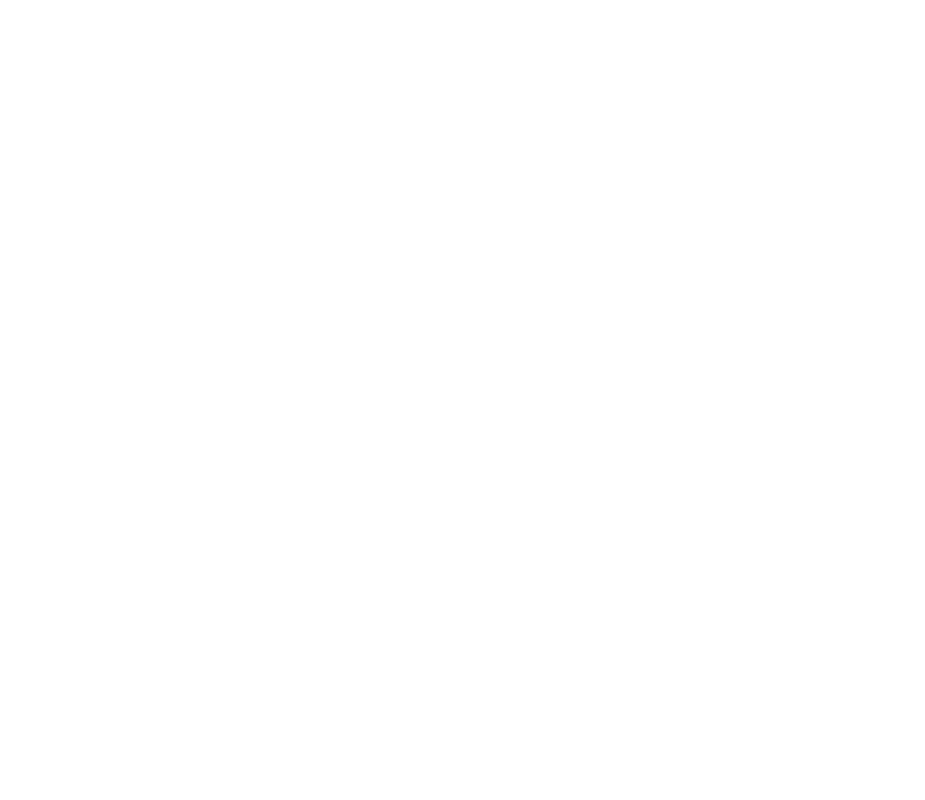
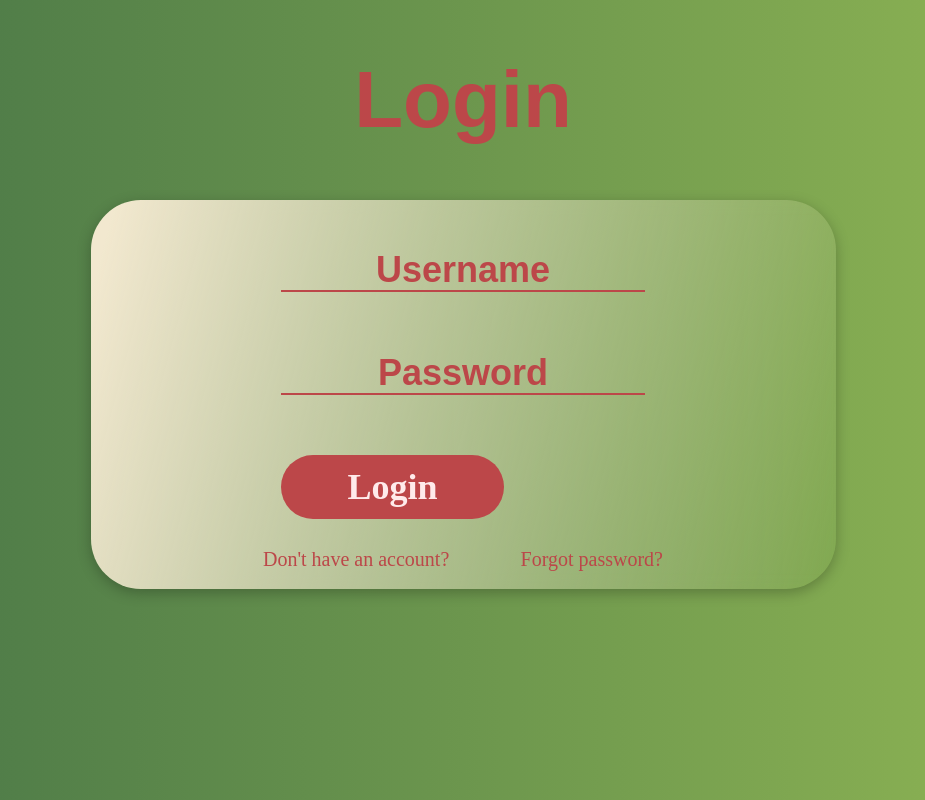
Before and after one commit to r-ey/secret-santa, a React (Create React App) app: page /login in a window 1280 px wide. Before the commit this address had no page. Shown: the whole page, without its empty margins (177-1102 px from the left). Built offline with nearby package versions, Linux system fonts and the light colour scheme.

Commit message:
committed login page

```diff
--- a/package.json
+++ b/package.json
@@ -10,7 +10,7 @@
     "react": "^18.2.0",
     "react-dom": "^18.2.0",
     "react-router-dom": "^6.19.0",
-    "react-scripts": "5.0.1",
+    "react-scripts": "^5.0.1",
     "web-vitals": "^2.1.4"
   },
   "scripts": {
--- a/src/components/app/App.js
+++ b/src/components/app/App.js
@@ -1,16 +1,15 @@
 import React from 'react';
-import {
-  Routes, Route,
-} from 'react-router-dom';
+import { Routes, Route } from 'react-router-dom';
 import './App.css';
 import AboutPage from '../../pages/home-page/about-page';
+import LoginPage from '../../pages/login-page/login-page';
 
 function App() {
   return (
     <Routes>
       <Route path="/" element={<AboutPage />} />
       {/* <Route path="/about" element={<AboutPage />} /> */}
-      {/* <Route path="/login" element={<LoginPage />} /> */}
+      <Route path="/login" element={<LoginPage />} />
       {/* <Route path="/profile" element={<ProfilePage />} /> */}
       {/* <Route path="/create-account" element={<CreateAccountPage />} /> */}
       {/* <Route path="*" element={<NotFoundPage />} /> */}
--- a/src/pages/home-page/about-page.jsx
+++ b/src/pages/home-page/about-page.jsx
@@ -7,9 +7,7 @@
     <div className={styles.app}>
       <AppHeader />
       <main className={styles.mainSize}>
-        <div className={styles.aboutText}>
-          tmp
-        </div>
+        <div className={styles.aboutText}>tmp</div>
       </main>
     </div>
   );
--- /dev/null
+++ b/src/pages/login-page/login-page.jsx
@@ -0,0 +1,27 @@
+import React from "react";
+import styles from "./login-page.module.css";
+
+function LoginPage() {
+  return (
+    <div className={styles.app}>
+      <main className={styles.mainSize}>
+        <div className={styles.mainContent}>
+          <h3 className={styles.loginText}>Login</h3>
+          <div className={styles.mainEntry}>
+            <div className={styles.loginInfoText}>
+            <h5 className={styles.requirementText}>Username</h5>
+            <h5 className={styles.requirementText}>Password</h5>
+            <div className={styles.loginButton}>Login</div>
+            </div>
+            <div className={styles.loginAssist}>
+              <p className={styles.loginAssistText}>Don't have an account?</p>
+              <p className={styles.loginAssistText}>Forgot password?</p>
+            </div>
+          </div>
+        </div>
+      </main>
+    </div>
+  );
+}
+
+export default LoginPage;
--- /dev/null
+++ b/src/pages/login-page/login-page.module.css
@@ -0,0 +1,110 @@
+.app {
+  background: linear-gradient(
+    90deg,
+    rgba(71, 117, 71, 1) 0%,
+    rgba(145, 183, 84, 1) 100%
+  );
+}
+
+.mainSize {
+  display: flex;
+  justify-content: center;
+  height: 100vh;
+  width: 100%;
+}
+
+.mainContent {
+  display: block;
+}
+
+.loginText {
+  color: #bc4749;
+
+  text-align: center;
+  font-family: Arial;
+  font-size: 80px;
+  font-style: normal;
+  font-weight: 700;
+  line-height: 40px; /* 50% */
+}
+
+.mainEntry {
+
+  display:flex;
+  flex-direction: column;
+  align-items: center;
+justify-content: center;
+
+
+  border-radius: 50px;
+  background: linear-gradient(
+    105deg,
+    #f2e8cf 2.85%,
+    rgba(242, 232, 207, 0) 100%
+  );
+
+  width: 745px;
+  height: 389px;
+
+  box-shadow: 0px 4px 14px 0px rgba(0, 0, 0, 0.25);
+  backdrop-filter: blur(7px);
+
+
+}
+
+.loginInfoText{
+flex-direction: column;
+align-items: center;
+justify-content: center;
+gap: 72px;
+width: 364px;
+}
+
+.requirementText {
+  color: #bc4749;
+
+  text-align: center;
+  font-family: Arial;
+  font-size: 36px;
+  font-style: normal;
+  font-weight: 700;
+  line-height: 40px; /* 111.111% */
+  border-bottom: 2px solid #bc4749;
+}
+
+.loginButton{
+  width: 223px;
+  height: 64px;
+  flex-shrink: 0;
+  border-radius: 32px;
+  background: var(--Christmas-Pale-Red, #BC4749);
+
+  display:inline-flex;
+  align-items: center;
+  justify-content: center;
+
+  color: var(--Christmas-White-Pink, #FFEBEB);
+  text-align: center;
+  font-family: Calistoga;
+  font-size: 36px;
+  font-style: normal;
+  font-weight: 600;
+  line-height: 40px; /* 111.111% */
+}
+
+.loginAssist{
+  display: inline-flex;
+  justify-content: space-between;
+  width: 400px;
+}
+
+.loginAssistText{
+  color: var(--Christmas-Pale-Red, #BC4749);
+text-align: center;
+font-family: Calistoga;
+font-size: 20px;
+font-style: normal;
+font-weight: 400;
+line-height: 40px; /* 266.667% */
+
+}
```
Also changed, not shown: 1 other file (tests, documents, lock files or other folders).
